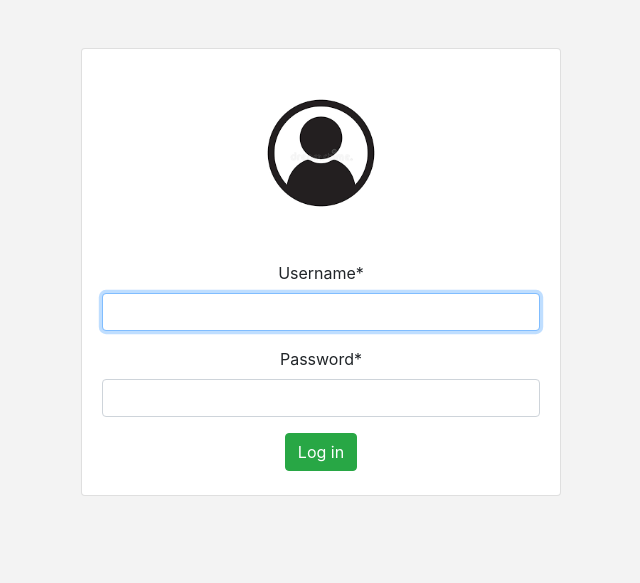
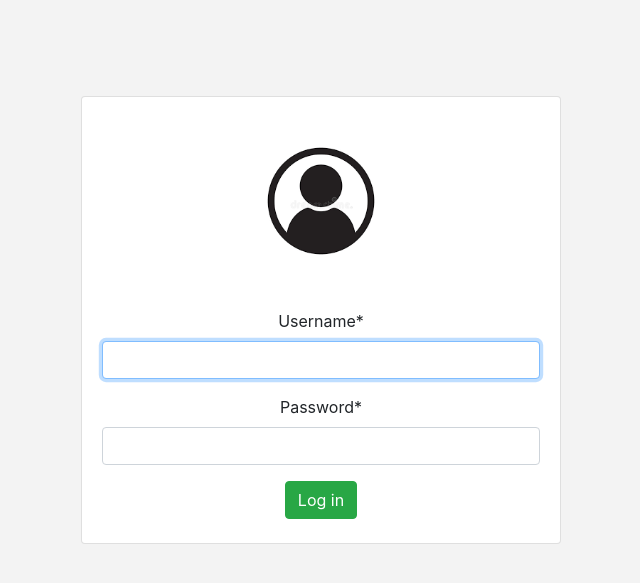
Before and after one commit to lucho03/Thesis-work, a Django app: page /log_in in a window 1280 px wide. Shown: the top 583 px of the page, without its empty margins (319-959 px from the left). Run offline with Django 3.2, Linux system fonts and the light colour scheme; some libraries are stand-ins or nearby versions.

Commit message:
Centering of login form

```diff
--- a/Mysite/main/templates/login_user.html
+++ b/Mysite/main/templates/login_user.html
@@ -26,7 +26,7 @@
         {% endif %}
 
         {% if kind == 3%}
-            <div class="card mt-5 text-center"  style="width:30rem; height: 28rem;">
+            <div class="card text-center"  style="width:30rem; height: 28rem; margin-top: 20%;">
                 <div class="mt-4">
                     <img src="static/images/person2.png" class="rounded mx-auto d-block" style="width: 10rem; height: 10rem;">
                 </div>
```
